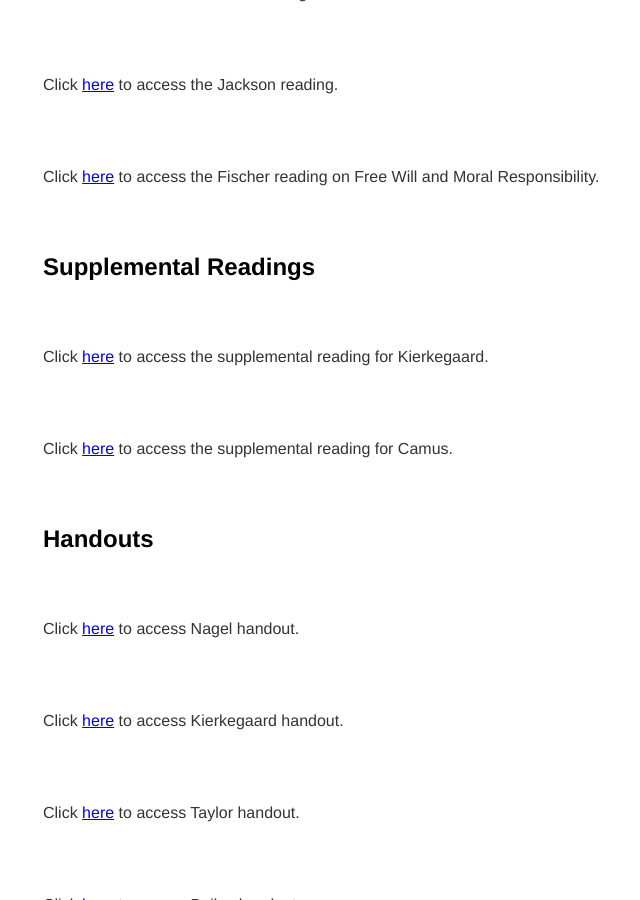
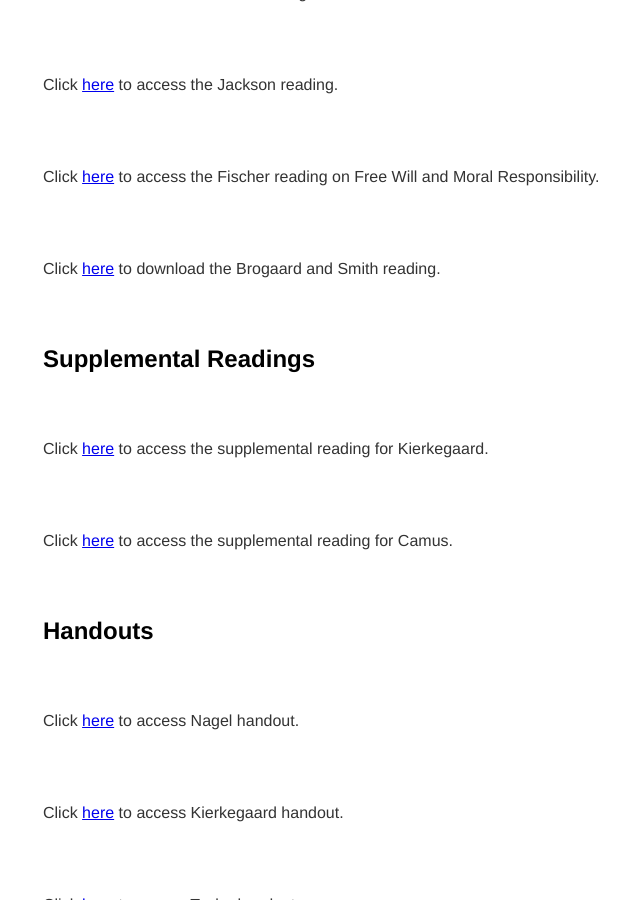
Before and after one commit to kevinjpatton/kevinjpatton.github.io, a Jekyll site: the page built from teaching/phil_1010/index.html, in a window 1280 px wide and 900 px high, scrolled down 1694 px. Shown: the whole window, without its empty margins (149-789 px from the left). Built offline with Jekyll 4.4.1, drawn with Linux system fonts in a browser that asks for light colours; Markdown is read by kramdown in place of the engine named in the settings.

Commit message:
Update index.html

```diff
--- a/teaching/phil_1010/index.html
+++ b/teaching/phil_1010/index.html
@@ -22,8 +22,7 @@ title: Teaching - Phil 1010
 <p>Click <a href="/teaching/phil_1010/Philippa Foot - Free WIll Involving Determinism.pdf" target="_blank">here</a> to access the Foot reading.</p>
 <p>Click <a href="/teaching/phil_1010/Frank Jackson - Epiphenomenal Qualia.pdf" target="_blank">here</a> to access the Jackson reading.</p>
 <p>Click <a href="https://www.ucl.ac.uk/~uctytho/dfwFischer2.html" target="_blank">here</a> to access the Fischer reading on Free Will and Moral Responsibility.</p>
-
-
+<p>Click <a href="/teaching/phil_1010/Berit Brogaard & Barry Smith - On Luck Responsibility and the Meaning of Life.pdf" target="_blank">here</a> to download the Brogaard and Smith reading.</p>
 
 <h2>Supplemental Readings</h2>
 <p>Click <a href="https://iep.utm.edu/mean-ear/#SH2b" target="_blank">here</a> to access the supplemental reading for Kierkegaard.</p>
```
